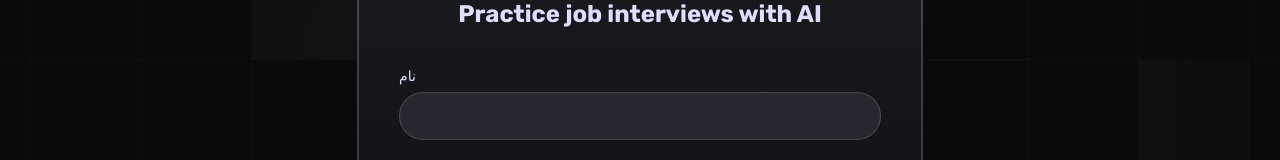
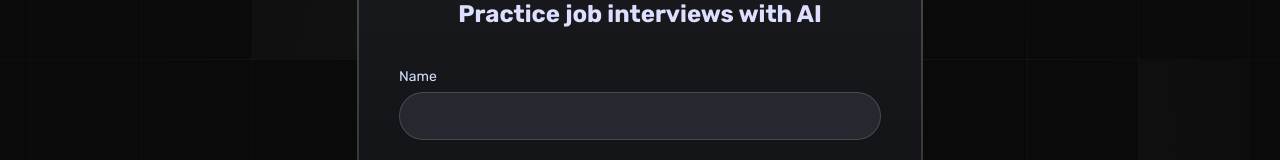
Before and after one commit to hephaestuse/porsavo, a Next.js app: page /sign-up in a window 1280 px wide. Shown: the part 165-325 px from the top of the page. Built offline with nearby package versions, Linux system fonts and the light colour scheme; no server answers.

Commit message:
style: signUp styles

```diff
--- a/components/AuthForm.tsx
+++ b/components/AuthForm.tsx
@@ -80,7 +80,7 @@ function AuthForm({ type }: { type: FormType }) {
             className=" w-full form mt-4 space-y-6"
           >
             {!isSigneIn && (
-              <FormField control={form.control} label="نام" name="name" />
+              <FormField control={form.control} label="Name" name="name" />
             )}
             <FormField
               control={form.control}
```
